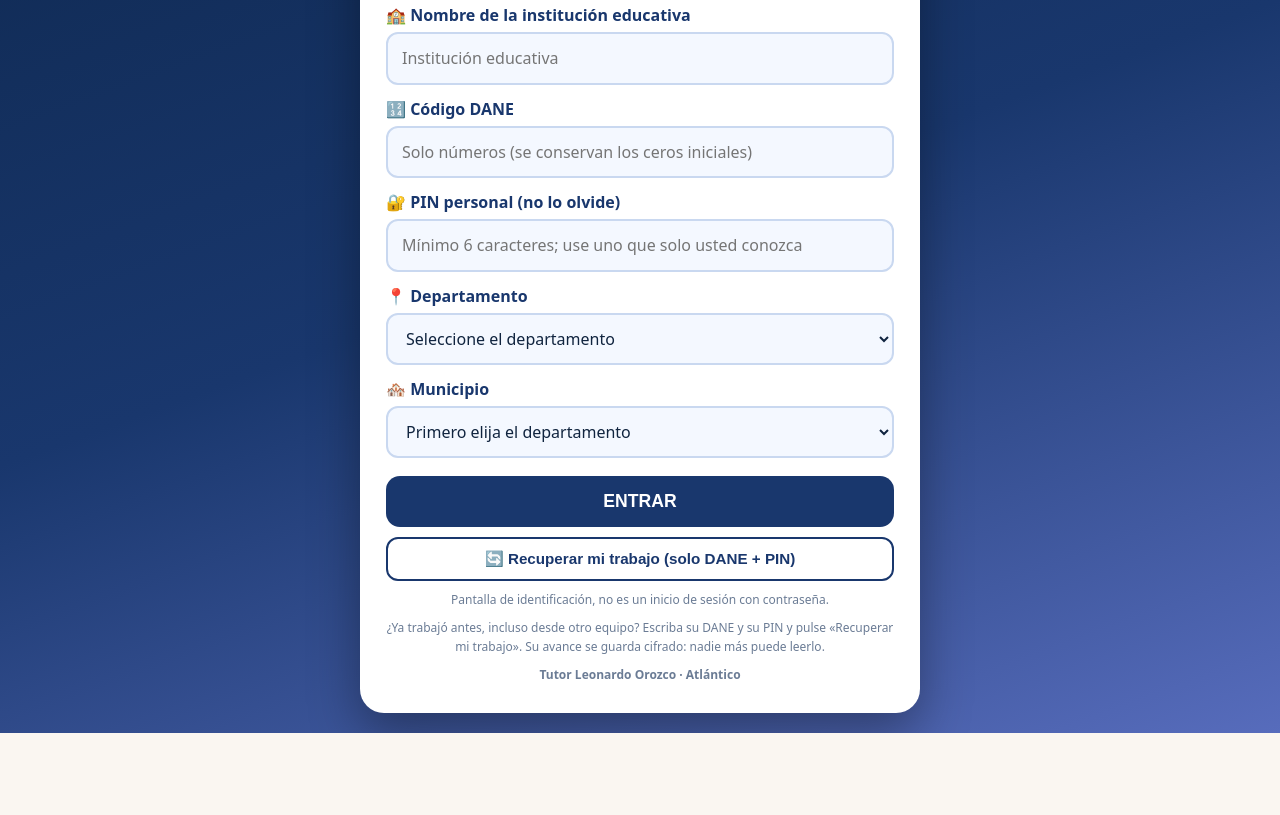
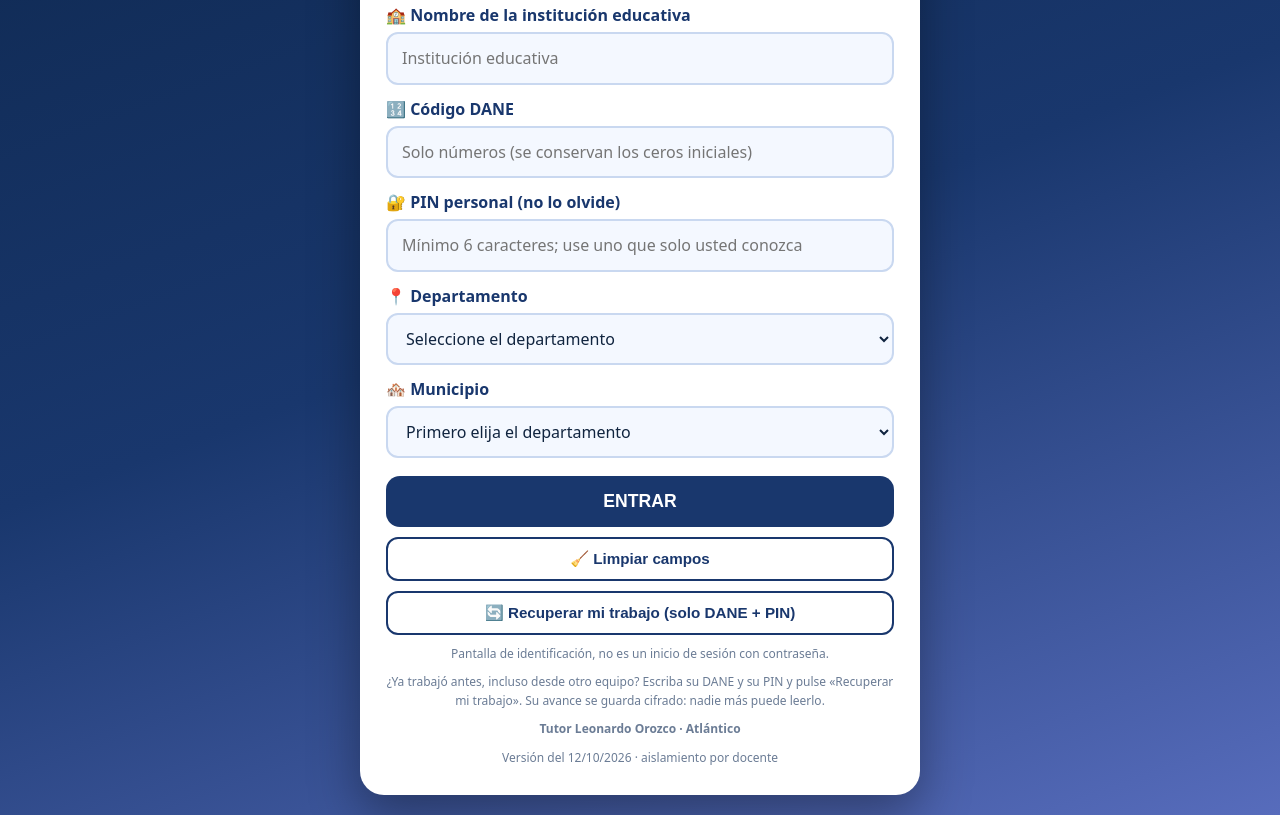
Before and after one commit to g9avanzando-max/MOMENTO-III-2026, a website: page index.html in a window 1280 px wide. Shown: the part 430-1245 px from the top of the page. Before the commit the page ends 1163 px from the top, so only its background shows below. Drawn offline with nearby package versions, Linux system fonts and the light colour scheme.

Commit message:
Add files via upload

```diff
--- a/index.html
+++ b/index.html
@@ -102,7 +102,7 @@ nav button.ng{justify-content:center;text-align:center}
 <label>🔢 Código DANE</label><input id="wc" inputmode="numeric" maxlength="12" placeholder="Solo números (se conservan los ceros iniciales)" autocomplete="off">
 <label>🔐 PIN personal (no lo olvide)</label><input id="wpin" type="password" maxlength="40" placeholder="Mínimo 6 caracteres; use uno que solo usted conozca" autocomplete="off"><label>📍 Departamento</label><select id="wd" onchange="wdep()"></select>
 <label>🏘️ Municipio</label><select id="wn" onchange="wmun()"><option value="">Primero elija el departamento</option></select><input id="wo" hidden placeholder="Escriba el municipio">
-<p id="wrec" class="werr" hidden style="background:#e6f6ea;color:#14532d"></p><p id="wer" class="werr" hidden></p><button class="wb" onclick="enter()">ENTRAR</button><button class="wb2" onclick="recov()">🔄 Recuperar mi trabajo (solo DANE + PIN)</button><p class="wf">Pantalla de identificación, no es un inicio de sesión con contraseña.</p><p class="wf">¿Ya trabajó antes, incluso desde otro equipo? Escriba su DANE y su PIN y pulse «Recuperar mi trabajo». Su avance se guarda cifrado: nadie más puede leerlo.</p><p class="wf"><b>Tutor Leonardo Orozco · Atlántico</b></p></div></div>
+<p id="wrec" class="werr" hidden style="background:#e6f6ea;color:#14532d"></p><p id="wer" class="werr" hidden></p><button class="wb" onclick="enter()">ENTRAR</button><button class="wb2" onclick="salir()">🧹 Limpiar campos</button><button class="wb2" onclick="recov()">🔄 Recuperar mi trabajo (solo DANE + PIN)</button><p class="wf">Pantalla de identificación, no es un inicio de sesión con contraseña.</p><p class="wf">¿Ya trabajó antes, incluso desde otro equipo? Escriba su DANE y su PIN y pulse «Recuperar mi trabajo». Su avance se guarda cifrado: nadie más puede leerlo.</p><p class="wf"><b>Tutor Leonardo Orozco · Atlántico</b></p><p class="wf">Versión del 12/10/2026 · aislamiento por docente</p></div></div>
 <div id="app" hidden>
 <header><h1>Guía Integral <b>Momento III</b> · PTAFI 3.0</h1>
 <p>Evaluación, sistematización y proyección</p></header>
```
